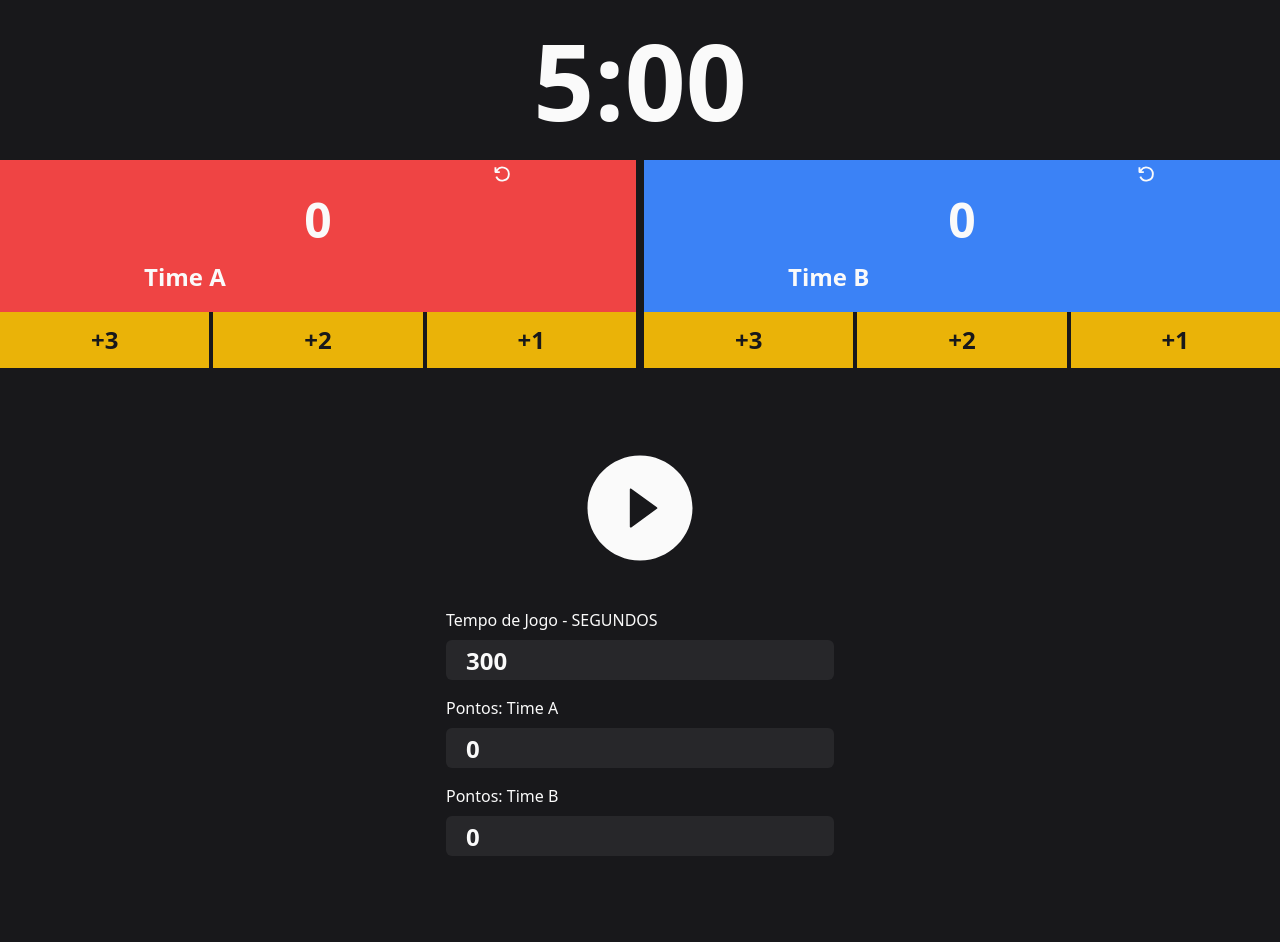
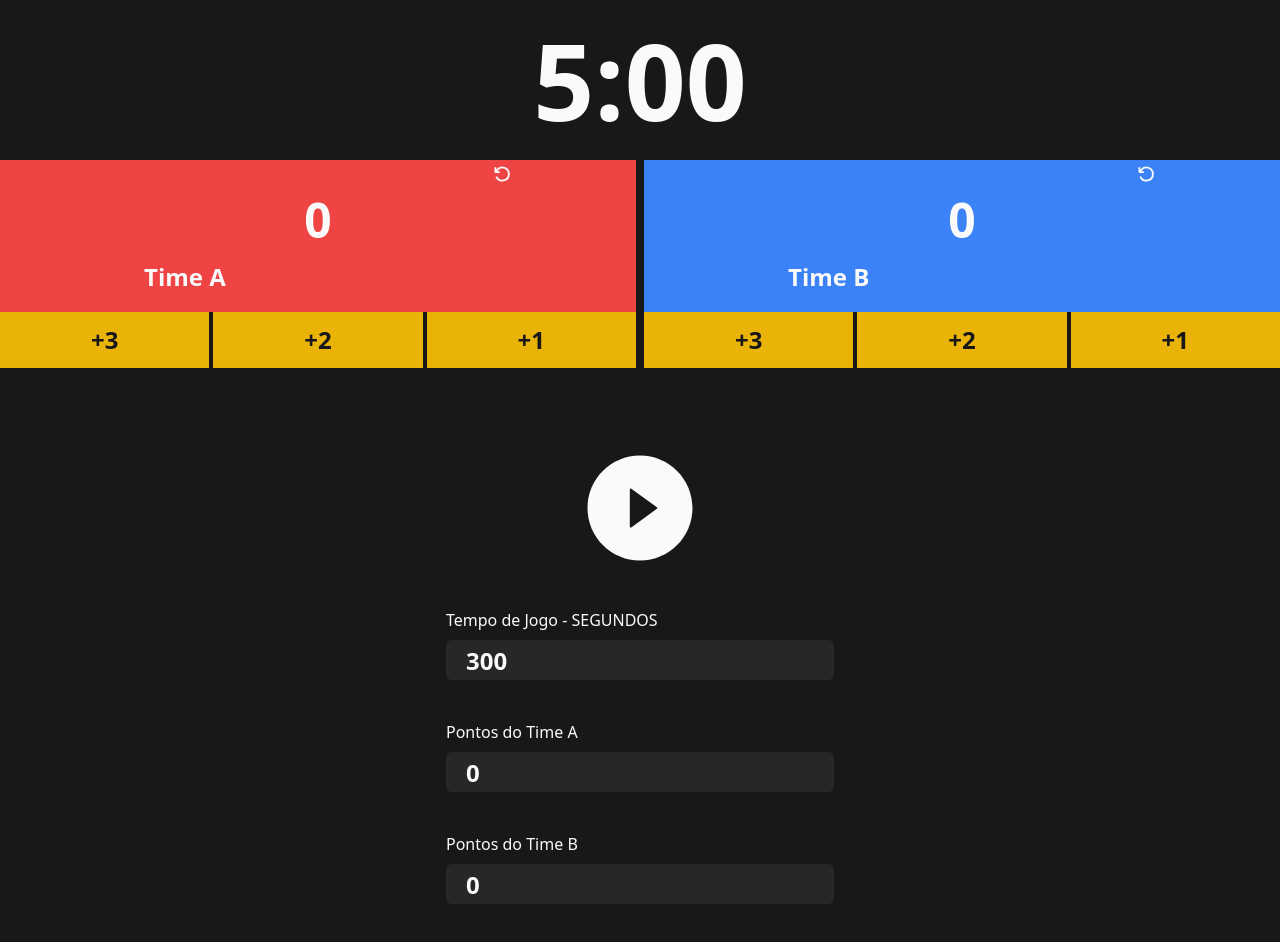
Before and after one commit to sirguilherme97/placar-basquete, a Next.js app: page / in a window 1280 px wide. Built offline with nearby package versions, Linux system fonts and the light colour scheme.

Commit message:
Codigo comentado + hover btn Pontos

```diff
--- a/src/app/page.tsx
+++ b/src/app/page.tsx
@@ -2,35 +2,38 @@
 import { useEffect, useState } from 'react';
 import { AiFillPlayCircle, AiFillPauseCircle } from "react-icons/ai";
 import { VscDebugRestart } from "react-icons/vsc";
+
 export default function Home() {
-  const [seconds, setSeconds] = useState(300);
+  const [seconds, setSeconds] = useState(300); // Estado para controlar o tempo em segundos
   const [isPaused, setIsPaused] = useState(true); // Estado para controlar a pausa do timer
-  const [pontosA, setPontosA] = useState(0)
-  const [pontosB, setPontosB] = useState(0)
-  const [timeAName, setTimeAName] = useState("Time A");
-  const [timeBName, setTimeBName] = useState("Time B");
+  const [pontosA, setPontosA] = useState(0); // Estado para armazenar os pontos do Time A
+  const [pontosB, setPontosB] = useState(0); // Estado para armazenar os pontos do Time B
+  const [timeAName, setTimeAName] = useState("Time A"); // Estado para armazenar o nome do Time A
+  const [timeBName, setTimeBName] = useState("Time B"); // Estado para armazenar o nome do Time B
 
-
+  // Funções para adicionar pontos ao Time A
   function somarTresA() {
-    setPontosA(pontosA + 3)
+    setPontosA(pontosA + 3);
   }
   function somarDoisA() {
-    setPontosA(pontosA + 2)
+    setPontosA(pontosA + 2);
   }
   function somarUmA() {
-    setPontosA(pontosA + 1)
+    setPontosA(pontosA + 1);
   }
+
+  // Funções para adicionar pontos ao Time B
   function somarTresB() {
-    setPontosB(pontosB + 3)
+    setPontosB(pontosB + 3);
   }
   function somarDoisB() {
-    setPontosB(pontosB + 2)
+    setPontosB(pontosB + 2);
   }
   function somarUmB() {
-    setPontosB(pontosB + 1)
+    setPontosB(pontosB + 1);
   }
 
-
+  // useEffect para carregar os valores salvos dos cookies ao carregar a página
   useEffect(() => {
     const savedPontosA = parseInt(getCookie('pontosA'));
     const savedPontosB = parseInt(getCookie('pontosB'));
@@ -54,18 +57,22 @@ export default function Home() {
     }
   }, []);
 
+  // useEffect para salvar o valor dos pontos do Time A no cookie sempre que ele for alterado
   useEffect(() => {
     setCookie('pontosA', pontosA.toString() || '', 14);
   }, [pontosA]);
 
+  // useEffect para salvar o valor dos pontos do Time B no cookie sempre que ele for alterado
   useEffect(() => {
     setCookie('pontosB', pontosB.toString() || '', 14);
   }, [pontosB]);
 
+  // useEffect para salvar o nome do Time A no cookie sempre que ele for alterado
   useEffect(() => {
     setCookie('timeAName', timeAName, 14);
   }, [timeAName]);
 
+  // useEffect para salvar o nome do Time B no cookie sempre que ele for alterado
   useEffect(() => {
     setCookie('timeBName', timeBName, 14);
   }, [timeBName]);
@@ -84,16 +91,17 @@ export default function Home() {
     document.cookie = name + "=" + value + "; " + expires;
   };
 
+  // Funções para reiniciar os valores do Time A e Time B
   function handleRestartA() {
     setTimeAName("Time A");
     setPontosA(0);
-  };
+  }
   function handleRestartB() {
     setTimeBName("Time B");
     setPontosB(0);
-  };
+  }
 
-
+  // useEffect para controlar a contagem regressiva do timer
   useEffect(() => {
     if (!isPaused && seconds > 0) { // Verifica se o timer não está em pausa e ainda há segundos restantes
       const timer = setTimeout(() => {
@@ -104,31 +112,33 @@ export default function Home() {
     }
   }, [isPaused, seconds]);
 
-  const minutes = Math.floor(seconds / 60);
-  const formattedSeconds = seconds % 60 < 10 ? `0${seconds % 60}` : seconds % 60;
+  const minutes = Math.floor(seconds / 60); // Calcula os minutos restantes
+  const formattedSeconds = seconds % 60 < 10 ? `0${seconds % 60}` : seconds % 60; // Formata os segundos para exibição
 
+  // Função para alternar entre pausar e retomar o timer
   const handleTimerToggle = () => {
     setIsPaused(!isPaused); // Inverte o estado de pausa do timer ao clicar no botão
   };
 
+  // Funções para atualizar o nome do Time A e Time B ao alterar o valor dos inputs
   const handleTimeANameChange = (event: any) => {
     setTimeAName(event.target.value);
   };
-
   const handleTimeBNameChange = (event: any) => {
     setTimeBName(event.target.value);
   };
+
+  // Funções para atualizar o valor do timer e dos pontos do Time A e Time B ao alterar o valor dos inputs
   const handleTimer = (event: any) => {
     setSeconds(event.target.value);
   };
-
   const handlePontosA = (event: any) => {
     setPontosA(event.target.value);
   };
-
   const handlePontosB = (event: any) => {
     setPontosB(event.target.value);
   };
+
   return (
     <main className="bg-zinc-900 text-zinc-50 w-screen h-full">
       <div className="w-screen h-40 flex items-center justify-center">
@@ -149,13 +159,13 @@ export default function Home() {
           </div>
 
           <div className="flex w-full h-14 text-zinc-900 bg-zinc-900 gap-1">
-            <div className="bg-yellow-500 flex flex-1 items-center justify-center font-bold text-2xl">
+            <div className="bg-yellow-500 active:bg-yellow-700 transition-all flex flex-1 items-center justify-center font-bold text-2xl">
               <p className="w-full h-full flex items-center justify-center" onClick={somarTresA}>+3</p>
             </div>
-            <div className="bg-yellow-500 flex flex-1 items-center justify-center font-bold text-2xl">
+            <div className="bg-yellow-500 active:bg-yellow-700 transition-all flex flex-1 items-center justify-center font-bold text-2xl">
               <p className="w-full h-full flex items-center justify-center" onClick={somarDoisA}>+2</p>
             </div>
-            <div className="bg-yellow-500 flex flex-1 items-center justify-center font-bold text-2xl">
+            <div className="bg-yellow-500 active:bg-yellow-700 transition-all flex flex-1 items-center justify-center font-bold text-2xl">
               <p className="w-full h-full flex items-center justify-center" onClick={somarUmA}>+1</p>
             </div>
           </div>
@@ -174,13 +184,13 @@ export default function Home() {
           </div>
 
           <div className="flex w-full h-14 text-zinc-900 bg-zinc-900 gap-1">
-            <div className="bg-yellow-500 flex flex-1 items-center justify-center font-bold text-2xl">
+            <div className="bg-yellow-500 active:bg-yellow-700 transition-all flex flex-1 items-center justify-center font-bold text-2xl">
               <p className="w-full h-full flex items-center justify-center" onClick={somarTresB}>+3</p>
             </div>
-            <div className="bg-yellow-500 flex flex-1 items-center justify-center font-bold text-2xl">
+            <div className="bg-yellow-500 active:bg-yellow-700 transition-all flex flex-1 items-center justify-center font-bold text-2xl">
               <p className="w-full h-full flex items-center justify-center" onClick={somarDoisB}>+2</p>
             </div>
-            <div className="bg-yellow-500 flex flex-1 items-center justify-center font-bold text-2xl">
+            <div className="bg-yellow-500 active:bg-yellow-700 transition-all flex flex-1 items-center justify-center font-bold text-2xl">
               <p className="w-full h-full flex items-center justify-center" onClick={somarUmB}>+1</p>
             </div>
           </div>
@@ -189,7 +199,7 @@ export default function Home() {
 
       <div className='w-full h-auto mt-10 flex items-center gap-10 justify-center'>
         {isPaused ? (
-          <div className='flex flex-col pt-10 items-center justify-center'>
+          <div className='flex mb-10 flex-col pt-10 items-center justify-center'>
             <AiFillPlayCircle size={120} onClick={handleTimerToggle} />
             <div className=''>
               <p className='mt-10 '>Tempo de Jogo - SEGUNDOS</p>
@@ -200,21 +210,21 @@ export default function Home() {
                 onChange={handleTimer}
                 className="rounded-md placeholder:text-zinc-500 placeholder:text-lg pl-5 mt-2 w-full h-10 bg-zinc-800 font-bold text-2xl flex items-center justify-center"
               />
-              <p className='mt-4 '>{`Pontos: ${timeAName}`}</p>
+              <p className='mt-10'>Pontos do Time A</p>
               <input
-                placeholder='Pontos'
+                placeholder='Pontos do Time A'
                 type="number"
                 value={pontosA}
                 onChange={handlePontosA}
-                className="rounded-md placeholder:text-zinc-50 placeholder:text-lg  pl-5 mt-2 w-full h-10 bg-zinc-800 font-bold text-2xl flex items-center justify-center"
+                className="rounded-md placeholder:text-zinc-500 placeholder:text-lg pl-5 mt-2 w-full h-10 bg-zinc-800 font-bold text-2xl flex items-center justify-center"
               />
-              <p className='mt-4 '>{`Pontos: ${timeBName}`}</p>
+              <p className='mt-10'>Pontos do Time B</p>
               <input
-                placeholder='Pontos'
+                placeholder='Pontos do Time B'
                 type="number"
                 value={pontosB}
                 onChange={handlePontosB}
-                className="rounded-md mb-20 placeholder:text-zinc-50 placeholder:text-lg pl-5 mt-2 w-full h-10 bg-zinc-800 font-bold text-2xl flex items-center justify-center"
+                className="rounded-md placeholder:text-zinc-500 placeholder:text-lg pl-5 mt-2 w-full h-10 bg-zinc-800 font-bold text-2xl flex items-center justify-center"
               />
             </div>
           </div>
@@ -224,8 +234,6 @@ export default function Home() {
           </div>
         )}
       </div>
-
-
     </main>
   );
 }
```
